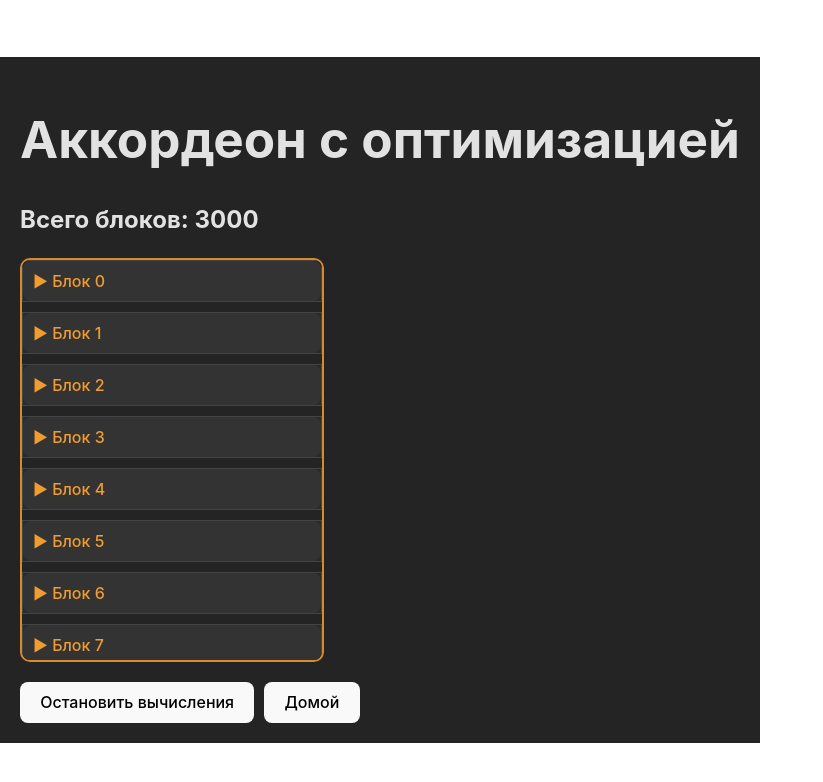
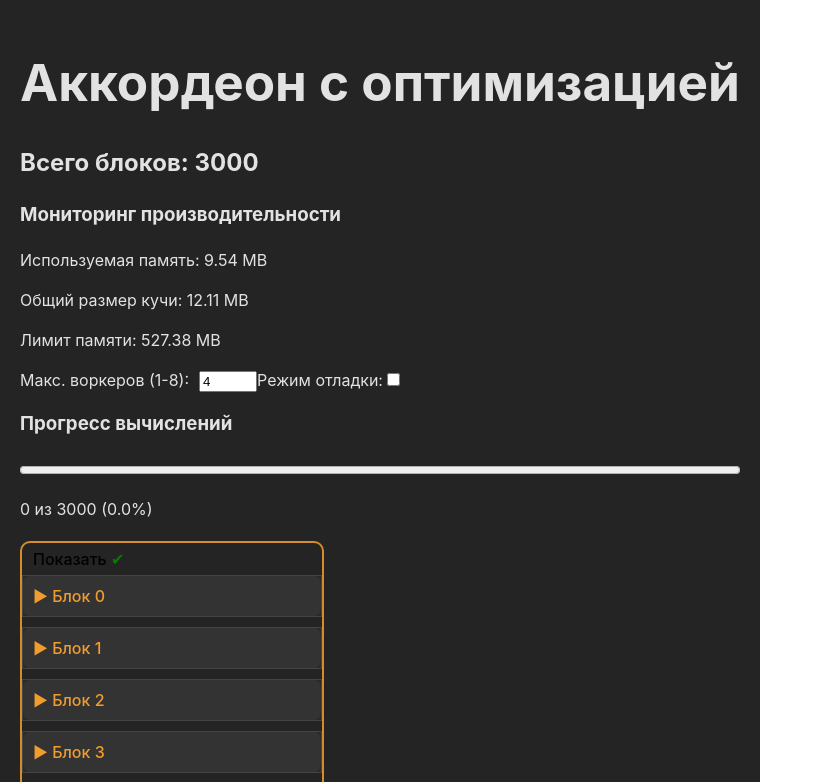
Before and after one commit to GGolovnya/TestPractis, a React (Vite) app in the folder client/: page /accordion in a window 1280 px wide. Shown: the top 782 px of the page, without its empty margins (0-823 px from the left). Built offline with nearby package versions, Linux system fonts and the light colour scheme.

Commit message:
Фичи для списка

```diff
--- a/client/src/Pages/ReactTSPractice/AccordionOptimizationApp/Page/AccordionOptimization.tsx
+++ b/client/src/Pages/ReactTSPractice/AccordionOptimizationApp/Page/AccordionOptimization.tsx
@@ -1,17 +1,52 @@
-// src/Pages/AccordionOptimization.tsx
-import React from 'react';
+import React, { useState, useEffect } from 'react';
 import { AccordionContainer } from '../components/AccordionContainer';
-import { stopBackgroundCalculations } from '../store/store';
+import { stopBackgroundCalculations, useStore } from '../store/store';
 import './AccordionOptimization.css';
 import { useNavigate } from 'react-router-dom';
 
 export const AccordionOptimization: React.FC = () => {
   const totalItems = 3000;
   const navigate = useNavigate();
+  const [memoryStats, setMemoryStats] = useState({
+    usedJSHeapSize: 0,
+    totalJSHeapSize: 0,
+    jsHeapSizeLimit: 0
+  });
+  const [maxWorkers, setMaxWorkers] = useState(4); // Динамическое изменение MAX_WORKERS
+
+  // Прогресс бар
+  const { results } = useStore();
+  const calculatedCount = Object.keys(results).length;
+  const progress = (calculatedCount / totalItems) * 100;
+
+  const [debugMode, setDebugMode] = useState(false);
+
+  // Мониторинг памяти
+  useEffect(() => {
+    const updateMemoryStats = () => {
+      if ('memory' in performance) {
+        const { usedJSHeapSize, totalJSHeapSize, jsHeapSizeLimit } = performance.memory;
+        setMemoryStats({ usedJSHeapSize, totalJSHeapSize, jsHeapSizeLimit });
+      }
+    };
+    const interval = setInterval(updateMemoryStats, 1000); // Обновляем каждую секунду
+    return () => clearInterval(interval);
+  }, []);
+
+  useEffect(() => {
+    console.log = debugMode ? console.log.bind(console) : () => {};
+  }, [debugMode]);
 
   const handleStopCalculations = () => {
     stopBackgroundCalculations();
     console.log('Вычисления остановлены');
+  };
+
+  const handleMaxWorkersChange = (e: React.ChangeEvent<HTMLInputElement>) => {
+    const newValue = Math.max(1, Math.min(8, parseInt(e.target.value) || 4)); // Ограничим от 1 до 8
+    setMaxWorkers(newValue);
+    // Здесь можно обновить MAX_WORKERS в workerQueue, но для простоты перезапустим вычисления
+    stopBackgroundCalculations();
   };
 
   console.log('AccordionOptimization рендерится');
@@ -22,6 +57,32 @@ export const AccordionOptimization: React.FC = () => {
       </header>
       <main className="page-content">
         <h2>Всего блоков: {totalItems}</h2>
+        <div style={{ marginBottom: 20 }}>
+          <h3>Мониторинг производительности</h3>
+          <p>Используемая память: {(memoryStats.usedJSHeapSize / 1024 / 1024).toFixed(2)} MB</p>
+          <p>Общий размер кучи: {(memoryStats.totalJSHeapSize / 1024 / 1024).toFixed(2)} MB</p>
+          <p>Лимит памяти: {(memoryStats.jsHeapSizeLimit / 1024 / 1024).toFixed(2)} MB</p>
+          <label>
+            Макс. воркеров (1-8):
+            <input
+              type="number"
+              value={maxWorkers}
+              min={1}
+              max={8}
+              onChange={handleMaxWorkersChange}
+              style={{ marginLeft: 10, width: 50 }}
+            />
+          </label>
+          <label>
+    Режим отладки:
+    <input type="checkbox" checked={debugMode} onChange={(e) => setDebugMode(e.target.checked)} />
+  </label>
+          <div style={{ marginBottom: 20 }}>
+    <h3>Прогресс вычислений</h3>
+    <progress value={calculatedCount} max={totalItems} style={{ width: '100%' }} />
+    <p>{calculatedCount} из {totalItems} ({progress.toFixed(1)}%)</p>
+  </div>
+        </div>
         <AccordionContainer totalItems={totalItems} />
         <button style={{ marginTop: 20 }} onClick={handleStopCalculations}>
           Остановить вычисления
--- a/client/src/Pages/ReactTSPractice/AccordionOptimizationApp/components/AccordionContainer.tsx
+++ b/client/src/Pages/ReactTSPractice/AccordionOptimizationApp/components/AccordionContainer.tsx
@@ -1,47 +1,64 @@
-import React, { useCallback } from 'react';
+import React, { useCallback, useState } from 'react';
 import { Virtuoso } from 'react-virtuoso';
 import { AccordionBlock } from './AccordionBlock';
 import { useStore } from '../store/store';
-import '../components/style/index.css'
+import '../components/style/index.css';
 
 interface AccordionContainerProps {
-  totalItems: number; // Добавляем пропс
+  totalItems: number;
 }
 
-export const AccordionContainer: React.FC <AccordionContainerProps> = ({totalItems}) => {
+export const AccordionContainer: React.FC<AccordionContainerProps> = ({ totalItems }) => {
+  const { loadChunk, results } = useStore();
+  const CHUNK_SIZE = 100;
+  const [showCompletedOnly, setShowCompletedOnly] = useState<boolean>(false);
 
-    // Указываем параметры для Virtuoso
-    const { loadChunk } = useStore();
-  const CHUNK_SIZE = 100;
+  const filteredItems = Array.from({ length: totalItems }, (_, i) => i).filter((id) => {
+    const isCompleted = results[id] !== undefined && results[id] !== null;
+    return showCompletedOnly ? isCompleted : true;
+  });
 
-    console.log ('AccordionContainer рендерится')
-
-    const renderItem = useCallback((index: number) => {
-        console.log(`itemContent вызван для индекса ${index}`);
-        return <AccordionBlock key={index} id={index} />;
-      }, []);
+  const renderItem = useCallback(
+    (index: number) => {
+      const id = filteredItems[index];
+      console.log(`itemContent вызван для индекса ${id}`);
+      return <AccordionBlock key={id} id={id} />;
+    },
+    [filteredItems]
+  );
 
   const handleRangeChanged = useCallback(
     ({ startIndex, endIndex }: { startIndex: number; endIndex: number }) => {
-        const startChunk = Math.floor(startIndex / CHUNK_SIZE);
-        const endChunk = Math.floor(endIndex / CHUNK_SIZE);
-        // Загружаем текущий и соседние чанки
+      const startChunk = Math.floor(filteredItems[startIndex] / CHUNK_SIZE);
+      const endChunk = Math.floor(filteredItems[endIndex] / CHUNK_SIZE);
       for (let i = Math.max(0, startChunk - 1); i <= endChunk + 1; i++) {
         loadChunk(i);
       }
     },
-      [loadChunk]
+    [loadChunk, filteredItems]
   );
+
   return (
-    <div className='AccordionContainer'>
+    <div className="AccordionContainer">
+      <div>
+        <button
+          onClick={() => setShowCompletedOnly(!showCompletedOnly)}
+          style={{
+            backgroundColor: showCompletedOnly ? '#e0e0e0' : 'transparent',
+            borderRadius: '4px',
+            padding: '5px 10px', // Добавлены отступы для красоты
+          }}
+        >
+          Показать <span style={{ color: 'green' }}>✔</span>
+        </button>
+      </div>
       <Virtuoso
-            // Указываем общее количество элементов
-            totalCount={totalItems}
-            // Определяем что рендерить для каждого элемента
+        style={{ height: 'calc(100% - 40px)' }} // Учитываем высоту кнопки и отступа
+        totalCount={filteredItems.length}
         itemContent={renderItem}
         overscan={20}
         rangeChanged={handleRangeChanged}
       />
     </div>
-  )
-}
+  );
+};
--- a/client/src/Pages/ReactTSPractice/AccordionOptimizationApp/components/style/AccordionContainer.css
+++ b/client/src/Pages/ReactTSPractice/AccordionOptimizationApp/components/style/AccordionContainer.css
@@ -3,5 +3,6 @@
     width: 300px;
     border: 2px solid rgba(241, 156, 46, 0.87);
     border-radius: 10px;
-    overflow: auto;
+    display: flex;
+    flex-direction: column;
 }
--- a/client/src/Pages/ReactTSPractice/AccordionOptimizationApp/components/style/index.css
+++ b/client/src/Pages/ReactTSPractice/AccordionOptimizationApp/components/style/index.css
@@ -1,3 +1,11 @@
 @import './AccordionContainer.css';
 @import './AccordionBlock.css';
 @import './StatisticsBlock.css';
+
+button:focus {
+    outline: none; /* Убираем при клике */
+  }
+
+  button:focus-visible {
+    outline: 2px solid rgba(241, 156, 46, 0.87); /* Показываем только при клавиатурной навигации */
+  }
--- a/client/src/Pages/ReactTSPractice/AccordionOptimizationApp/store/store.ts
+++ b/client/src/Pages/ReactTSPractice/AccordionOptimizationApp/store/store.ts
@@ -150,3 +150,8 @@ const workerQueue = new WorkerQueue(MAX_WORKERS);
 export const stopBackgroundCalculations = () => {
   workerQueue.stop();
 };
+
+export const updateMaxWorkers = (newMaxWorkers: number) => {
+  workerQueue.maxWorkers = Math.max(1, Math.min(8, newMaxWorkers));
+  workerQueue.processQueue(); // Перезапускаем обработку очереди с новым лимитом
+};
```
Lines whose indentation alone changed are shown as unchanged.
